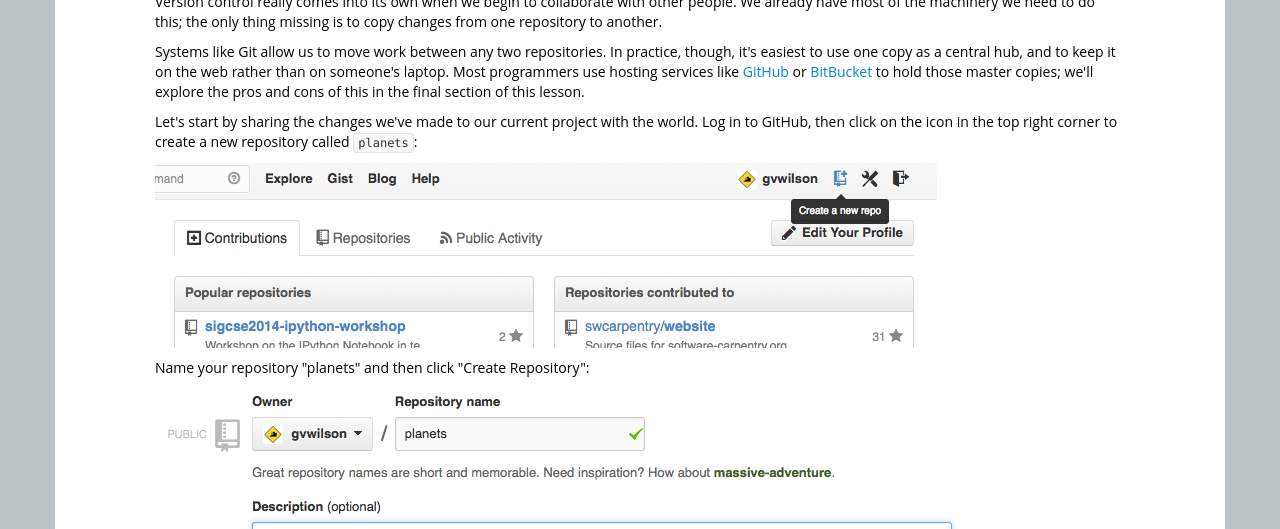
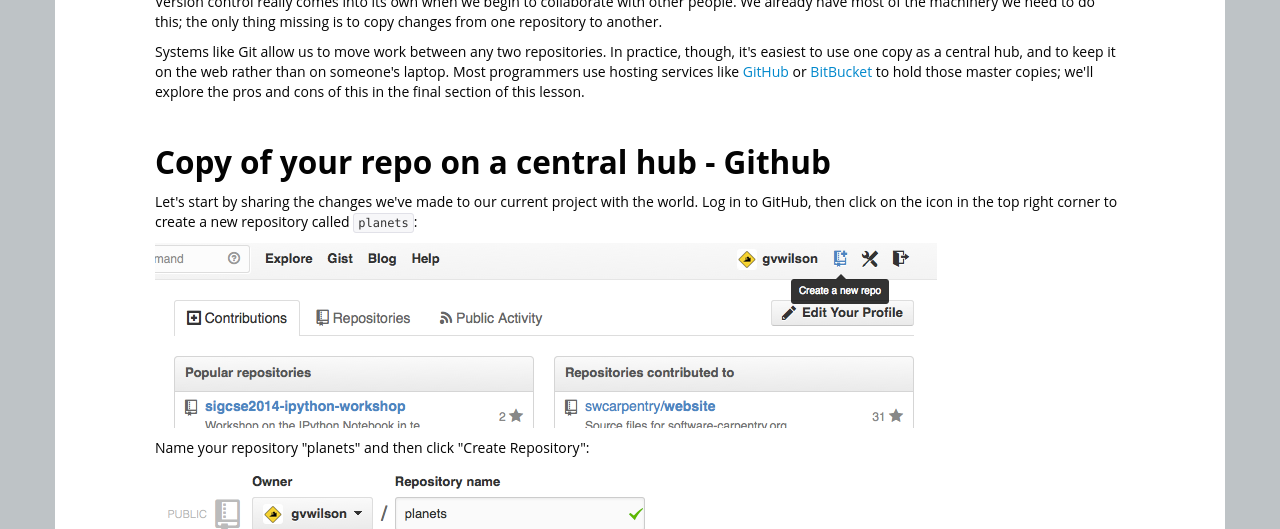
Before and after one commit to SWC-OSG-Workshop/2015-10-27-duke, a Jekyll site: the page built from novice/git/02-collab.md, in a window 1280 px wide and 900 px high, cut to the strip 371-900 px from the top of the window. Built offline with Jekyll 4.4.1, drawn with Linux system fonts in a browser that asks for light colours.

Commit message:
replace figues in collaborating module

```diff
--- a/novice/git/02-collab.md
+++ b/novice/git/02-collab.md
@@ -26,6 +26,8 @@
 to hold those master copies;
 we'll explore the pros and cons of this in the final section of this lesson.
 
+##  Copy of your repo on a central hub - Github
+
 Let's start by sharing the changes we've made to our current project with the world.
 Log in to GitHub,
 then click on the icon in the top right corner to create a new repository called `planets`:
@@ -53,7 +55,7 @@
 Our local repository still contains our earlier work on `mars.txt`,
 but the remote repository on GitHub doesn't contain any files yet:
 
-<img src="img/git-freshly-made-github-repo.svg" alt="Freshly-Made GitHub Repository" />
+<img src="img2/git-freshly-made-github-repo.svg" alt="Freshly-Made GitHub Repository" />
 
 The next step is to connect the two repositories.
 We do this by making the GitHub repository a [remote](../../gloss.html#repository-remote)
@@ -119,7 +121,7 @@
 
 Our local and remote repositories are now in this state:
 
-<img src="img/github-repo-after-first-push.svg" alt="GitHub Repository After First Push" />
+<img src="img2/github-repo-after-first-push.svg" alt="GitHub Repository After First Push" />
 
 
 We can pull changes from the remote repository to the local one as well:
```
Also changed, not shown: other parts of novice/git/02-collab.md (+2 -0 lines), novice/git/img2/git-freshly-made-github-repo.svg (added), novice/git/img2/github-repo-after-first-push.svg (added).
